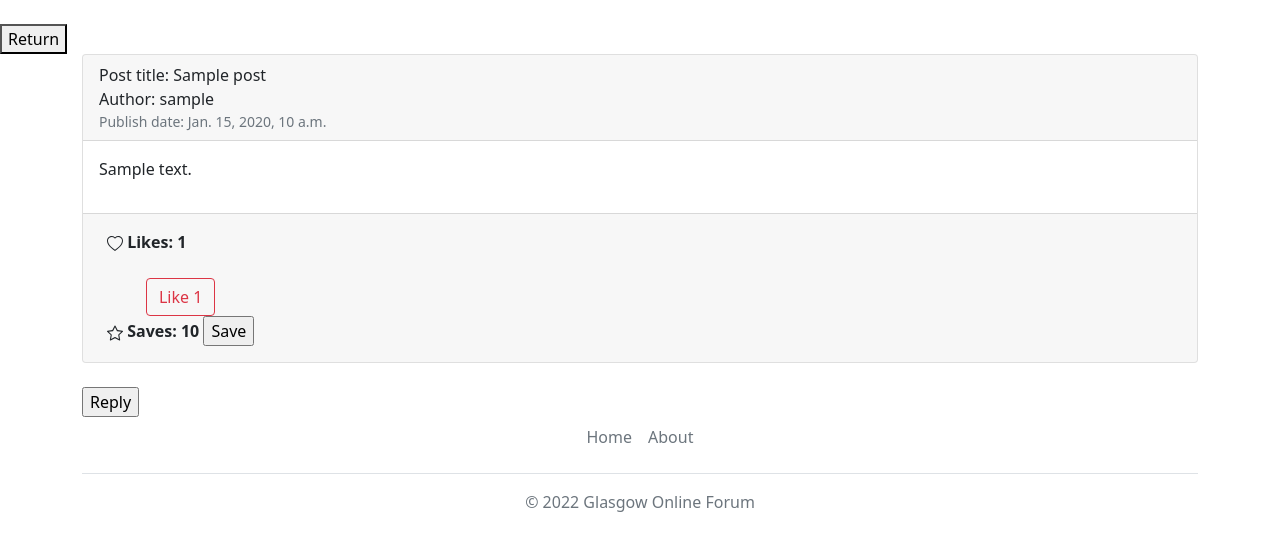
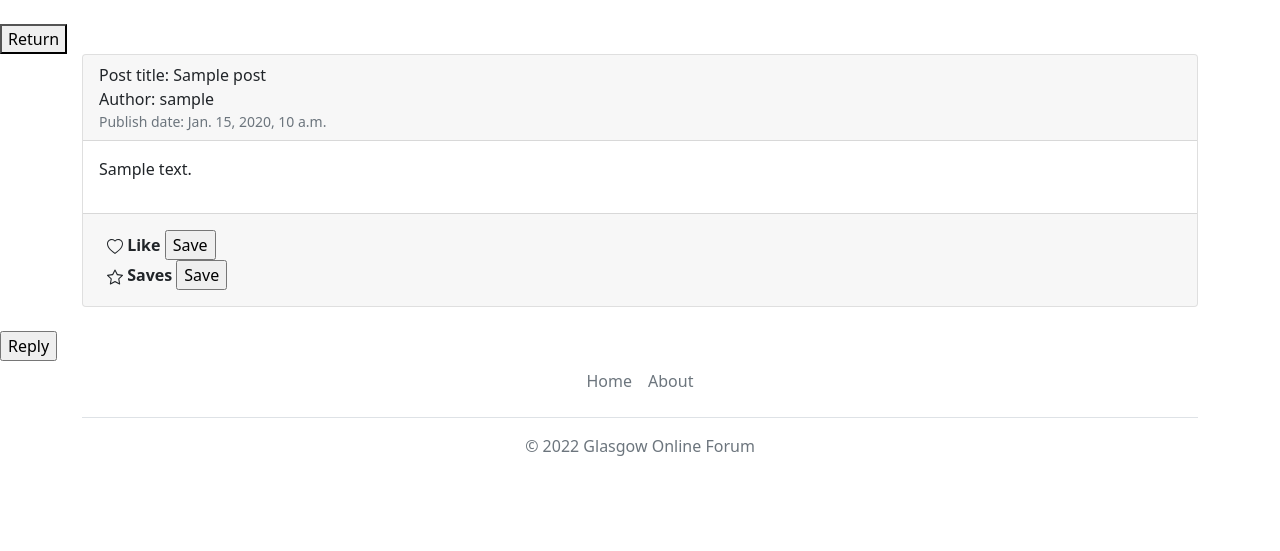
Before and after one commit to KevinGuoXuanDon/djangoProject, a Django app: page /forum/post/1/ in a window 1280 px wide. Shown: the part 81-632 px from the top of the page. Run offline with Django 3.2, Linux system fonts and the light colour scheme; a user stored in the database is signed in; tables that the repository leaves empty hold one stand-in row (values such as "Sample post").

Commit message:
fix like

```diff
--- a/forum/views.py
+++ b/forum/views.py
@@ -6,6 +6,7 @@ from django.utils import timezone
 from django.contrib.auth import authenticate, login, logout
 from django.contrib.auth.decorators import login_required
 from django.http import JsonResponse
+from forum import models
 # from numpy import true_divide
 from forum.forms import PostForm, UserForm, UserProfileForm
 from forum.models import Module, Post
--- a/templates/forum/post.html
+++ b/templates/forum/post.html
@@ -41,15 +41,18 @@
                         </div>
                         <div class="card-footer d-flex flex-wrap justify-content-between align-items-center px-0 pt-0 pb-3">
                             <div class="px-4 pt-3">
+
+                                <!-- the button of save shows div5 and hide div3 -->
+
                                 <div id = "div3" style="display:block">
                                     <svg xmlns="http://www.w3.org/2000/svg" width="16" height="16" fill="currentColor" class="bi bi-heart" viewBox="0 0 16 16">
                                         <path d="m8 2.748-.717-.737C5.6.281 2.514.878 1.4 3.053c-.523 1.023-.641 2.5.314 4.385.92 1.815 2.834 3.989 6.286 6.357 3.452-2.368 5.365-4.542 6.286-6.357.955-1.886.838-3.362.314-4.385C13.486.878 10.4.28 8.717 2.01L8 2.748zM8 15C-7.333 4.868 3.279-3.04 7.824 1.143c.06.055.119.112.176.171a3.12 3.12 0 0 1 .176-.17C12.72-3.042 23.333 4.867 8 15z"/>
                                     </svg>
-                                    <strong> Likes: {{ post.likes }}</strong>
+                                    <strong> Like </strong>
 
                                     {% if user.is_authenticated %}
-
-                                    <div style="text-align:center;" class="mt-4" >
+                                    <input type="button" value="Save" onClick="show1()"/>
+                                    <!-- <div style="text-align:center;" class="mt-4" >
 
                                         <button class="btn btn-outline-danger "
                                             type="button"
@@ -64,23 +67,25 @@
                                             </span>
                                         </button>
 
-                                    </div>
+                                    </div> -->
                                     {% endif %}
 
-
+                                </div>
 
                                 <div id = "div5" style="display:none">
                                     <svg xmlns="http://www.w3.org/2000/svg" width="16" height="16" fill="currentColor" class="bi bi-heart-fill" viewBox="0 0 16 16">
                                         <path fill-rule="evenodd" d="M8 1.314C12.438-3.248 23.534 4.735 8 15-7.534 4.736 3.562-3.248 8 1.314z"/>
                                     </svg>
-                                    <strong> Likes: {{ post.likes }}</strong>
+                                    <strong> Likes </strong>
                                 </div>
+
+                                <!-- the button of save shows div6 and hide div4 -->
 
                                 <div id = "div4" style="display:block">
                                     <svg xmlns="http://www.w3.org/2000/svg" width="16" height="16" fill="currentColor" class="bi bi-star" viewBox="0 0 16 16">
                                     <path d="M2.866 14.85c-.078.444.36.791.746.593l4.39-2.256 4.389 2.256c.386.198.824-.149.746-.592l-.83-4.73 3.522-3.356c.33-.314.16-.888-.282-.95l-4.898-.696L8.465.792a.513.513 0 0 0-.927 0L5.354 5.12l-4.898.696c-.441.062-.612.636-.283.95l3.523 3.356-.83 4.73zm4.905-2.767-3.686 1.894.694-3.957a.565.565 0 0 0-.163-.505L1.71 6.745l4.052-.576a.525.525 0 0 0 .393-.288L8 2.223l1.847 3.658a.525.525 0 0 0 .393.288l4.052.575-2.906 2.77a.565.565 0 0 0-.163.506l.694 3.957-3.686-1.894a.503.503 0 0 0-.461 0z"/>
                                     </svg>
-                                    <strong> Saves: {{ post.views }}</strong>
+                                    <strong> Saves </strong>
                                     {% if user.is_authenticated %}
                                     <input type="button" value="Save" onClick="show2()"/>
                                     {% endif %}
@@ -90,7 +95,7 @@
                                     <svg xmlns="http://www.w3.org/2000/svg" width="16" height="16" fill="currentColor" class="bi bi-star-fill" viewBox="0 0 16 16">
                                         <path d="M3.612 15.443c-.386.198-.824-.149-.746-.592l.83-4.73L.173 6.765c-.329-.314-.158-.888.283-.95l4.898-.696L7.538.792c.197-.39.73-.39.927 0l2.184 4.327 4.898.696c.441.062.612.636.282.95l-3.522 3.356.83 4.73c.078.443-.36.79-.746.592L8 13.187l-4.389 2.256z"/>
                                     </svg>
-                                    <strong> Saves: {{ post.views }}</strong>
+                                    <strong> Saves </strong>
                                 </div>
                             </div>
 
```
